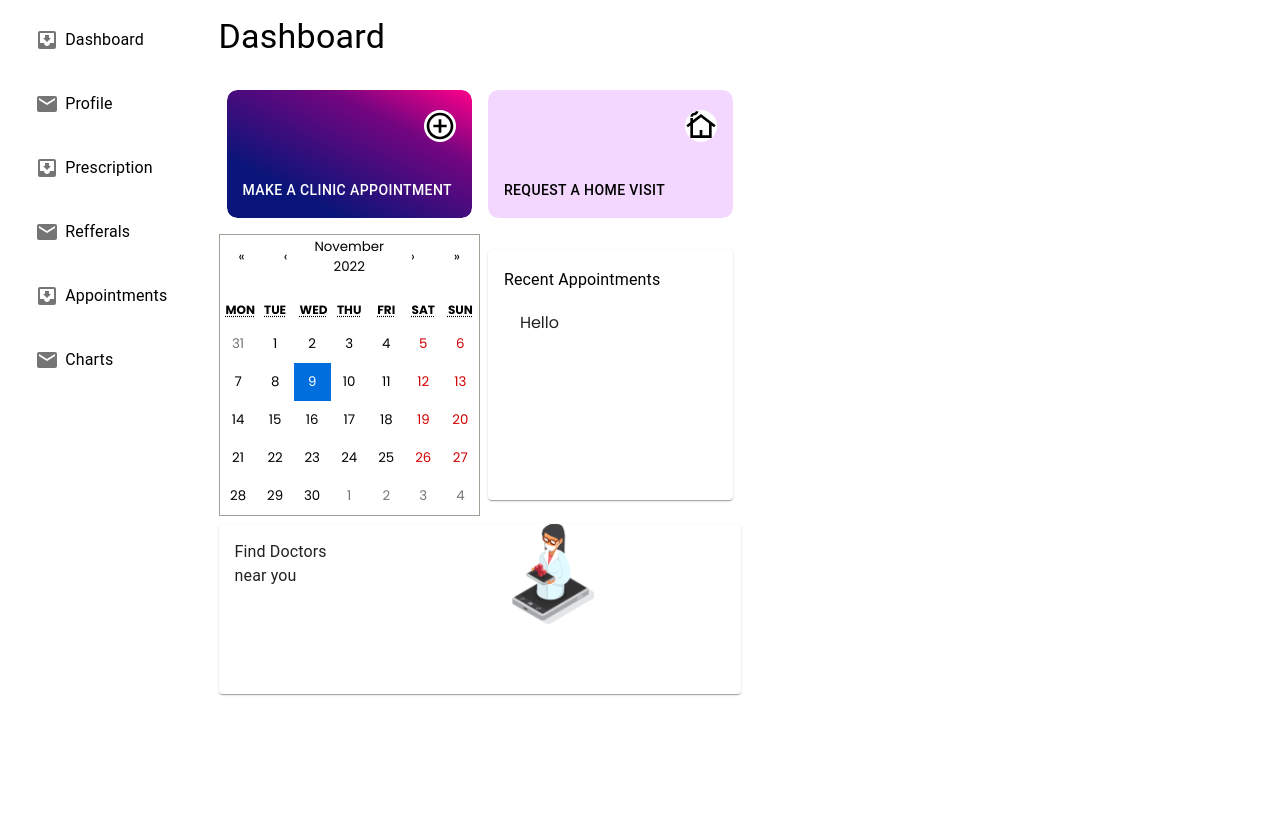
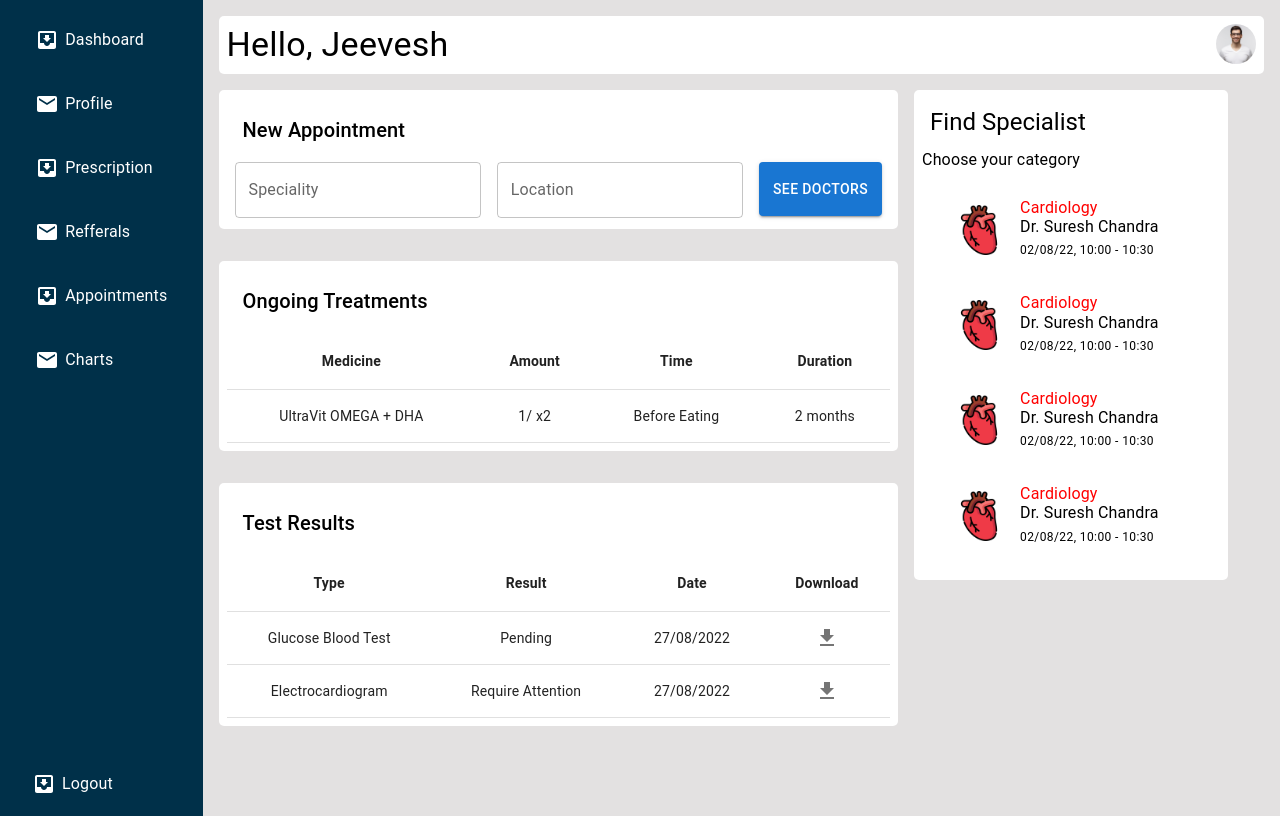
Before and after one commit to Kushagras634/IUMA, a React (Vite) app in the folder frontend/: page /dashboard in a window 1280 px wide. Built offline with nearby package versions, Linux system fonts and the light colour scheme.

Commit message:
Dashboard Ui updated

```diff
--- /dev/null
+++ b/frontend/src/Components/DashboardSidepanel.jsx
@@ -0,0 +1,60 @@
+import React from "react";
+import {
+  List,
+  ListItem,
+  ListItemButton,
+  ListItemText,
+  ListItemIcon,
+  Divider,
+  Box,
+} from "@mui/material";
+
+import InboxIcon from "@mui/icons-material/MoveToInbox";
+import MailIcon from "@mui/icons-material/Mail";
+
+const DashboardSidepanel = ({ values }) => {
+  return (
+    <List
+      sx={{
+        display: "flex",
+        flexDirection: "column",
+        backgroundColor: "#003049",
+        color: "white",
+        minHeight: "100vh",
+      }}
+    >
+      {values.map((text, index) => (
+        <ListItem key={index} sx={{ margin: "0rem .2rem" }}>
+          <ListItemButton>
+            <ListItemIcon sx={{ minWidth: "30px" }}>
+              {index % 2 === 0 ? (
+                <InboxIcon sx={{ color: "white" }} />
+              ) : (
+                <MailIcon sx={{ color: "white" }} />
+              )}
+            </ListItemIcon>
+            <ListItemText primary={text} />
+          </ListItemButton>
+        </ListItem>
+      ))}
+      <ListItem
+        sx={{
+          bottom: 0,
+          top: "auto",
+          position: "absolute",
+          backgroundColor: "#003049",
+          color: "white",
+        }}
+      >
+        <ListItemButton>
+          <ListItemIcon sx={{ minWidth: "30px" }}>
+            <InboxIcon sx={{ color: "white" }} />
+          </ListItemIcon>
+          <ListItemText primary="Logout" />
+        </ListItemButton>
+      </ListItem>
+    </List>
+  );
+};
+
+export default DashboardSidepanel;
--- /dev/null
+++ b/frontend/src/Components/DynamicTable.jsx
@@ -0,0 +1,62 @@
+import React from "react";
+import {
+  IconButton,
+  Paper,
+  Table,
+  TableBody,
+  TableCell,
+  TableHead,
+  TableRow,
+  Typography,
+} from "@mui/material";
+
+function DataTable({ title, data }) {
+  const headers = Object.keys(data[0]);
+
+  return (
+    <>
+      {title !== "" ? (
+        <Typography variant="h4" color="inherit">
+          {title}
+        </Typography>
+      ) : (
+        <div></div>
+      )}
+
+      <Table>
+        <TableHead>
+          <TableRow>
+            {headers.map((header, idx) => (
+              <TableCell key={idx} align="center" sx={{fontWeight: '    bold'}} >
+                {header.charAt(0).toUpperCase() + header.slice(1)}
+              </TableCell>
+            ))}
+          </TableRow>
+        </TableHead>
+        <TableBody>
+          {data.map((emp, index) => (
+            <TableRow key={index}>
+              {headers.map((header, idx) =>
+                typeof emp[header] === "object" ? (
+                  <TableCell key={idx} align="center" sx={{ padding: "5px" }}>
+                    <IconButton>{emp[header]}</IconButton>
+                  </TableCell>
+                ) : (
+                  <TableCell key={idx} align="center">
+                    {emp[header]}
+                  </TableCell>
+                )
+              )}
+            </TableRow>
+          ))}
+        </TableBody>
+      </Table>
+    </>
+  );
+}
+
+DataTable.defaultProps = {
+  title: "",
+};
+
+export default DataTable;
--- a/frontend/src/Pages/Dashboard.jsx
+++ b/frontend/src/Pages/Dashboard.jsx
@@ -2,36 +2,24 @@ import React, { useState } from "react";
 import CustomTable from "../Components/TableComponent";
 import profile from "../assets/profile.jpg";
 import {
-  Card,
   Stack,
-  Toolbar,
   Typography,
-  CardContent,
-  Container,
+  Avatar,
+  TextField,
+  FormControl,
+  FormLabel,
+  FormHelperText,
+  Button,
   Box,
-  List,
-  ListItem,
-  ListItemButton,
-  ListItemText,
-  ListItemIcon,
-  CardHeader,
-  Avatar,
-  IconButton,
-  CardActionArea,
-  Paper,
-  CardMedia,
+  List, ListItem, ListItemButton
 } from "@mui/material";
-import InboxIcon from "@mui/icons-material/MoveToInbox";
-import MailIcon from "@mui/icons-material/Mail";
-import MenuIcon from "@mui/icons-material/Menu";
-import CardComponent from "../Components/CardComponent";
-import Prescription from "../Components/PrescriptionComponent";
-import PatientForm from "../Components/PatientDetails";
-import doctorNearfrom from "../assets/Asset 2.png";
 
-import CalenderComponent from "../Components/CalendarComponent";
-import AddCircleOutlineOutlinedIcon from "@mui/icons-material/AddCircleOutlineOutlined";
-import CottageOutlinedIcon from "@mui/icons-material/CottageOutlined";
+import profileImg from "../assets/profile.jpg";
+
+import DownloadIcon from "@mui/icons-material/Download";
+import DashboardSidepanel from "../Components/DashboardSidepanel";
+import DataTable from "../Components/DynamicTable";
+import Heart from '../assets/heart.png'
 
 const Dashboard = () => {
   const medical_data = {
@@ -99,139 +87,208 @@ const Dashboard = () => {
   ];
 
   return (
-    <Stack direction="row">
-      <List
-        sx={{
-          display: "flex",
-          flexDirection: "column",
-          minHeight: "80vh",
-        }}
-      >
-        {[
+    <Stack direction="row" sx={{ backgroundColor: "#e3e1e1" }}>
+      {/* Sidepanel */}
+      <DashboardSidepanel
+        values={[
           "Dashboard",
           "Profile",
           "Prescription",
           "Refferals",
           "Appointments",
           "Charts",
-        ].map((text, index) => (
-          <ListItem key={index} sx={{ margin: "0rem .2rem" }}>
-            <ListItemButton>
-              <ListItemIcon sx={{ minWidth: "30px" }}>
-                {index % 2 === 0 ? <InboxIcon /> : <MailIcon />}
-              </ListItemIcon>
-              <ListItemText primary={text} />
-            </ListItemButton>
-          </ListItem>
-        ))}
-      </List>
+        ]}
+      />
+      {/* Main Dashboard */}
       <Stack direction="column" sx={{ width: "90%", padding: "1rem" }}>
-        <Typography variant="h4" color="initial">
-          Dashboard
-        </Typography>
-        <Stack direction="row" sx={{ padding: "1rem 0" }}>
-          <Stack sx={{ width: "50%" }}>
-            <Stack direction="row">
-              <Card
-                variant="oulined"
-                sx={{
-                  margin: "1rem .5rem",
-                  borderRadius: "10px",
-                  width: "50%",
-                }}
-              >
-                <CardActionArea
+        {/* Dashboard Header */}
+        <Stack
+          direction="row"
+          justifyContent="space-between"
+          sx={{
+            backgroundColor: "white",
+            padding: ".5rem",
+            borderRadius: "5px",
+          }}
+        >
+          <Typography variant="h4" color="initial">
+            Hello, Jeevesh
+          </Typography>
+          <Stack direction="column">
+            <Avatar
+              id="avatar-button"
+              alt="Profile Image"
+              src={profileImg}
+              sx={{ marginLeft: "2rem" }}
+              aria-controls={open ? "basic-menu" : undefined}
+              aria-haspopup="true"
+              aria-expanded={open ? "true" : undefined}
+            />
+          </Stack>
+        </Stack>
+        <Stack direction="row">
+          {/* New Appointment  */}
+          <Stack direction="column" width="65%">
+            <Box
+              sx={{
+                backgroundColor: "white",
+                padding: ".5rem",
+                margin: "1rem 0",
+                borderRadius: "5px",
+              }}
+            >
+              <Typography variant="h6" color="initial" padding={2}>
+                New Appointment
+              </Typography>
+              <Stack direction="row">
+                <FormControl sx={{ margin: "0 .5rem", width: "100%" }}>
+                  <TextField
+                    name="Speciality"
+                    id="speciality"
+                    label="Speciality"
+                    type="text"
+                    fullWidth
+                  />
+                  <FormHelperText></FormHelperText>
+                </FormControl>
+                <FormControl sx={{ margin: "0 .5rem", width: "100%" }}>
+                  <TextField
+                    name="Location"
+                    id="location"
+                    label="Location"
+                    type="text"
+                    fullWidth
+                  />
+                  <FormHelperText></FormHelperText>
+                </FormControl>
+                <Button
+                  variant="contained"
                   sx={{
-                    background:
-                      "linear-gradient(27deg, rgba(9,21,121,1) 23%, rgba(116,5,128,1) 71%, rgba(255,0,138,1) 100%)",
+                    margin: "0 .5rem",
+                    padding: "0",
+                    width: "50%",
+                    height: "54px",
                   }}
                 >
-                  <CardHeader
-                    action={
-                      <IconButton aria-label="">
-                        <AddCircleOutlineOutlinedIcon
-                          sx={{
-                            backgroundColor: "white",
-                            color: "black",
-                            borderRadius: "50%",
-                            fontSize: "2rem",
-                          }}
-                        />
-                      </IconButton>
-                    }
-                    title=""
-                    subheader=""
-                  />
-                  <CardContent>
-                    <Typography variant="button" color="white">
-                      Make a clinic Appointment
-                    </Typography>
-                  </CardContent>
-                </CardActionArea>
-              </Card>
-              <Card
-                variant="oulined"
-                sx={{
-                  margin: "1rem .5rem",
-                  borderRadius: "10px",
-                  width: "50%",
-                }}
-              >
-                <CardActionArea
-                  sx={{
-                    backgroundColor: "#f3d7ff",
-                  }}
-                >
-                  <CardHeader
-                    action={
-                      <IconButton aria-label="">
-                        <CottageOutlinedIcon
-                          sx={{
-                            backgroundColor: "white",
-                            color: "black",
-                            borderRadius: "50%",
-                            fontSize: "2rem",
-                          }}
-                        />
-                      </IconButton>
-                    }
-                    title=""
-                    subheader=""
-                  />
-                  <CardContent>
-                    <Typography variant="button" color="black">
-                      Request A Home Visit
-                    </Typography>
-                  </CardContent>
-                </CardActionArea>
-              </Card>
-            </Stack>
-            <Stack direction="row">
-              <CalenderComponent />
-              <Card sx={{ margin: "1rem .5rem", width: "50%" }}>
-                <CardContent>
-                  <Typography variant="subtitle1" color="initial">
-                    Recent Appointments
-                  </Typography>
-                  <List>
-                    <ListItem>Hello</ListItem>
-                  </List>
-                </CardContent>
-              </Card>
-            </Stack>
-            <Card sx={{ display: "flex", height: '170px', marginTop: '.5rem' }}>
-              <CardContent>
-                <Typography>Find Doctors near you</Typography>
-              </CardContent>
-              <CardMedia
-                title="doctor near you"
-                image={doctorNearfrom}
-                component="img"
-                sx={{ width: "100%", height: "100px", objectFit: 'contain' }}
+                  See Doctors
+                </Button>
+              </Stack>
+            </Box>
+            <Box
+              sx={{
+                backgroundColor: "white",
+                padding: ".5rem",
+                margin: "1rem 0",
+                borderRadius: "5px",
+              }}
+            >
+              <Typography variant="h6" color="initial" padding={2}>
+                Ongoing Treatments
+              </Typography>
+              <DataTable
+                data={[
+                  {
+                    medicine: "UltraVit OMEGA + DHA",
+                    amount: "1/ x2",
+                    time: "Before Eating",
+                    duration: "2 months",
+                  },
+                ]}
               />
-            </Card>
+            </Box>
+            <Box
+              sx={{
+                backgroundColor: "white",
+                padding: ".5rem",
+                margin: "1rem 0",
+                borderRadius: "5px",
+              }}
+            >
+              <Typography variant="h6" color="initial" padding={2}>
+                Test Results
+              </Typography>
+              <DataTable
+                data={[
+                  {
+                    type: "Glucose Blood Test",
+                    result: "Pending",
+                    date: "27/08/2022",
+                    Download: <DownloadIcon />,
+                  },
+                  {
+                    type: "Electrocardiogram",
+                    result: "Require Attention",
+                    date: "27/08/2022",
+                    Download: <DownloadIcon />,
+                  },
+                ]}
+              />
+            </Box>
           </Stack>
-          <Stack sx={{ width: "50%" }}></Stack>
+
+          <Stack direction="column" width="30%" margin='0 1rem'>
+            <Box
+              sx={{
+                backgroundColor: "white",
+                padding: ".5rem",
+                margin: "1rem 0",
+                borderRadius: "5px",
+              }}
+            >
+              <Typography variant="h5" color="initial" padding={1}>Find Specialist</Typography>
+              <Typography variant="subtitle1" color="initial">Choose your category</Typography>
+              <List>
+                <ListItem>
+                  <ListItemButton>
+                    <Stack direction='row' alignItems='center'>
+                      <img src={Heart} alt="heart" style={{width:'50px', height:'50px', padding:' 0 1rem 0 0'}}/>
+                      <div>
+                        <Typography variant="subtitle1" color="red" lineHeight={1.2} >Cardiology</Typography>
+                        <Typography variant="subtitle1" color="initial" lineHeight={1.2} >Dr. Suresh Chandra</Typography>
+                        <Typography variant="caption" color="initial">02/08/22, 10:00 - 10:30</Typography>
+                      </div>
+                    </Stack>
+                  </ListItemButton>
+                </ListItem>
+                <ListItem>
+                  <ListItemButton>
+                    <Stack direction='row' alignItems='center'>
+                      <img src={Heart} alt="heart" style={{width:'50px', height:'50px', padding:' 0 1rem 0 0'}}/>
+                      <div>
+                        <Typography variant="subtitle1" color="red" lineHeight={1.2} >Cardiology</Typography>
+                        <Typography variant="subtitle1" color="initial" lineHeight={1.2} >Dr. Suresh Chandra</Typography>
+                        <Typography variant="caption" color="initial">02/08/22, 10:00 - 10:30</Typography>
+                      </div>
+                    </Stack>
+                  </ListItemButton>
+                </ListItem>
+                <ListItem>
+                  <ListItemButton>
+                    <Stack direction='row' alignItems='center'>
+                      <img src={Heart} alt="heart" style={{width:'50px', height:'50px', padding:' 0 1rem 0 0'}}/>
+                      <div>
+                        <Typography variant="subtitle1" color="red" lineHeight={1.2} >Cardiology</Typography>
+                        <Typography variant="subtitle1" color="initial" lineHeight={1.2} >Dr. Suresh Chandra</Typography>
+                        <Typography variant="caption" color="initial">02/08/22, 10:00 - 10:30</Typography>
+                      </div>
+                    </Stack>
+                  </ListItemButton>
+                </ListItem>
+                <ListItem>
+                  <ListItemButton>
+                    <Stack direction='row' alignItems='center'>
+                      <img src={Heart} alt="heart" style={{width:'50px', height:'50px', padding:' 0 1rem 0 0'}}/>
+                      <div>
+                        <Typography variant="subtitle1" color="red" lineHeight={1.2} >Cardiology</Typography>
+                        <Typography variant="subtitle1" color="initial" lineHeight={1.2} >Dr. Suresh Chandra</Typography>
+                        <Typography variant="caption" color="initial">02/08/22, 10:00 - 10:30</Typography>
+                      </div>
+                    </Stack>
+                  </ListItemButton>
+                </ListItem>
+              </List>
+            </Box>
+          </Stack>
         </Stack>
       </Stack>
     </Stack>
```
Also changed, not shown: frontend/src/assets/heart.png (added).
